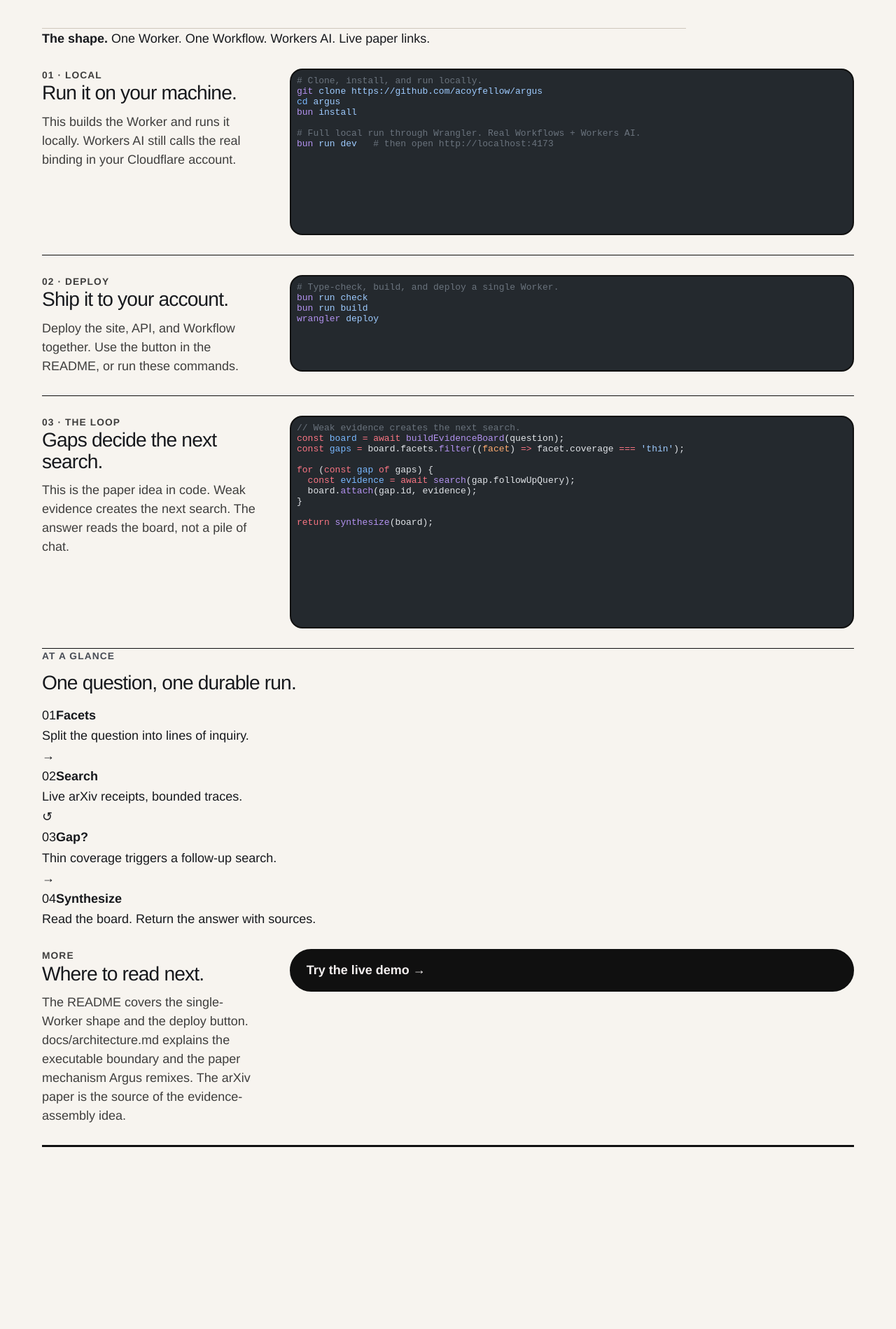
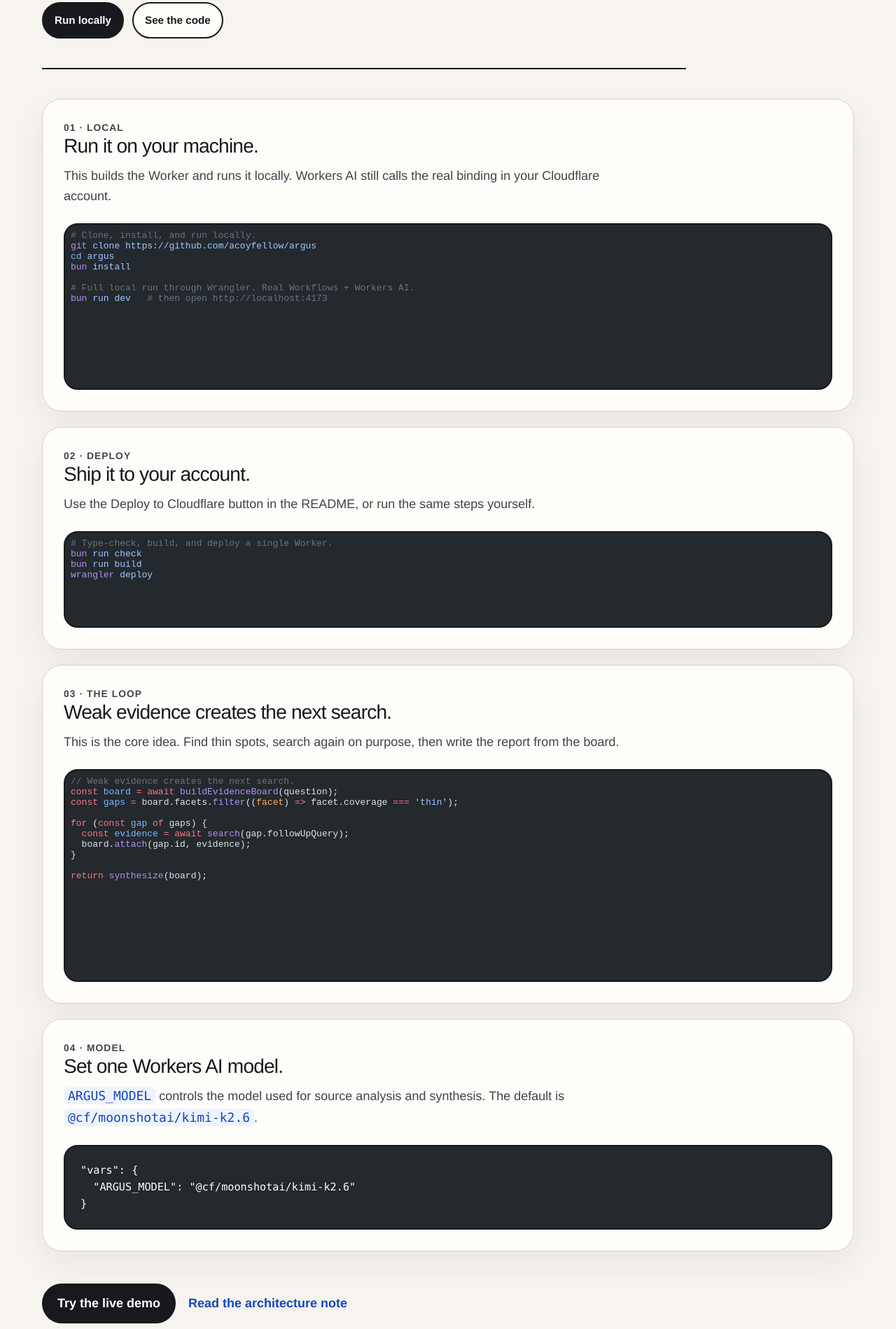
Before and after one commit to acoyfellow/argus, a SvelteKit app: page /docs in a window 1280 px wide. Shown: the part 401-2300 px from the top of the page at 70% size. Before the commit the page ends 2128 px from the top, so only its background shows below. Built offline with nearby package versions, Linux system fonts and the light colour scheme.

Commit message:
Tighten docs and public positioning

```diff
--- a/src/lib/SEO.svelte
+++ b/src/lib/SEO.svelte
@@ -1,6 +1,6 @@
 <script lang="ts">
 	const title = 'Argus — research with receipts';
-	const description = 'Argus researches a question, follows the gaps, and shows its sources.';
+	const description = 'A sourced web research agent that gathers evidence, follows weak spots, and returns a clear report with links.';
 	const canonical = 'https://argus.coey.dev/';
 	const image = 'https://argus.coey.dev/og/argus.png';
 </script>
@@ -8,7 +8,7 @@
 <svelte:head>
 	<title>{title}</title>
 	<meta name="description" content={description} />
-	<meta name="keywords" content="research agent, evidence agent, Cloudflare Workflows, Workers AI, arXiv" />
+	<meta name="keywords" content="web research agent, sourced research, evidence agent, Cloudflare Workflows, Workers AI" />
 	<meta name="author" content="argus.coey.dev" />
 	<link rel="canonical" href={canonical} />
 
--- a/src/routes/docs/+page.svelte
+++ b/src/routes/docs/+page.svelte
@@ -1,20 +1,14 @@
 <script lang="ts">
 	import SEO from '$lib/SEO.svelte';
-
-	const title = 'Argus — docs';
-	const description = 'How Argus runs: deploy it, run it locally, and read the gap-triggered follow-up loop.';
-	const canonical = 'https://argus.coey.dev/docs';
 </script>
 
 <svelte:head>
-	<title>{title}</title>
-	<meta name="description" content={description} />
-	<link rel="canonical" href={canonical} />
-	<meta property="og:title" content={title} />
-	<meta property="og:description" content={description} />
-	<meta property="og:type" content="article" />
-	<meta property="og:url" content={canonical} />
+	<title>Argus — docs</title>
+	<meta name="description" content="Run Argus locally, deploy it to Cloudflare, and see the evidence-gap loop in code." />
+	<link rel="canonical" href="https://argus.coey.dev/docs" />
 </svelte:head>
+
+<SEO />
 
 <main>
 	<nav class="nav" aria-label="Primary">
@@ -27,110 +21,77 @@
 		</div>
 	</nav>
 
-	<section class="hero">
-		<p class="eyebrow">Docs · run Argus on your account</p>
-		<h1>What Argus does. How to run it.</h1>
-		<p class="lede">Argus researches one question. It searches live papers, follows weak spots, and returns an answer with sources. It runs as one Cloudflare Worker with one durable Workflow.</p>
+	<section class="hero docs-hero">
+		<p class="eyebrow">Docs</p>
+		<h1>Run Argus. Read the loop. Change the model.</h1>
+		<p class="lede">Argus is one Worker with one durable Workflow. It gathers sources, follows weak spots, and returns a report with links.</p>
 		<div class="actions">
-			<a class="primary" href="#run">Run it</a>
-			<a class="secondary" href="#loop">Read the loop</a>
+			<a class="primary" href="#run">Run locally</a>
+			<a class="secondary" href="#loop">See the code</a>
 		</div>
 	</section>
 
-	<section class="thesis"><p><strong>The shape.</strong> One Worker. One Workflow. Workers AI. Live paper links.</p></section>
+	<section class="docs-stack">
+		<article id="run" class="docs-card">
+			<div>
+				<p class="eyebrow">01 · Local</p>
+				<h2>Run it on your machine.</h2>
+				<p>This builds the Worker and runs it locally. Workers AI still calls the real binding in your Cloudflare account.</p>
+			</div>
+			<iframe class="code-frame" title="Local commands" src="/docs/local.html"></iframe>
+		</article>
 
-	<section id="run" class="docs-section">
-		<div class="docs-copy">
-			<p class="eyebrow">01 · Local</p>
-			<h2>Run it on your machine.</h2>
-			<p>This builds the Worker and runs it locally. Workers AI still calls the real binding in your Cloudflare account.</p>
-		</div>
-		<iframe class="code-frame" title="Local commands" src="/docs/local.html"></iframe>
+		<article class="docs-card">
+			<div>
+				<p class="eyebrow">02 · Deploy</p>
+				<h2>Ship it to your account.</h2>
+				<p>Use the Deploy to Cloudflare button in the README, or run the same steps yourself.</p>
+			</div>
+			<iframe class="code-frame small" title="Deploy commands" src="/docs/deploy.html"></iframe>
+		</article>
+
+		<article id="loop" class="docs-card">
+			<div>
+				<p class="eyebrow">03 · The loop</p>
+				<h2>Weak evidence creates the next search.</h2>
+				<p>This is the core idea. Find thin spots, search again on purpose, then write the report from the board.</p>
+			</div>
+			<iframe class="code-frame tall" title="Gap-triggered workflow snippet" src="/docs/loop.html"></iframe>
+		</article>
+
+		<article class="docs-card model-card">
+			<div>
+				<p class="eyebrow">04 · Model</p>
+				<h2>Set one Workers AI model.</h2>
+				<p><code>ARGUS_MODEL</code> controls the model used for source analysis and synthesis. The default is <code>@cf/moonshotai/kimi-k2.6</code>.</p>
+			</div>
+			<pre class="plain-code"><code>{`"vars": {
+  "ARGUS_MODEL": "@cf/moonshotai/kimi-k2.6"
+}`}</code></pre>
+		</article>
 	</section>
 
-	<section class="docs-section">
-		<div class="docs-copy">
-			<p class="eyebrow">02 · Deploy</p>
-			<h2>Ship it to your account.</h2>
-			<p>Deploy the site, API, and Workflow together. Use the button in the README, or run these commands.</p>
-		</div>
-		<iframe class="code-frame small" title="Deploy commands" src="/docs/deploy.html"></iframe>
-	</section>
-
-	<section id="loop" class="docs-section">
-		<div class="docs-copy">
-			<p class="eyebrow">03 · The loop</p>
-			<h2>Gaps decide the next search.</h2>
-			<p>This is the paper idea in code. Weak evidence creates the next search. The answer reads the board, not a pile of chat.</p>
-		</div>
-		<iframe class="code-frame tall" title="Gap-triggered workflow snippet" src="/docs/loop.html"></iframe>
-	</section>
-
-	<section class="diagram" aria-label="The Argus loop">
-		<div class="diagram-copy">
-			<p class="eyebrow">At a glance</p>
-			<h2>One question, one durable run.</h2>
-		</div>
-		<div class="loop">
-			<div class="loop-node"><span>01</span><strong>Facets</strong><p>Split the question into lines of inquiry.</p></div>
-			<div class="loop-arrow">→</div>
-			<div class="loop-node"><span>02</span><strong>Search</strong><p>Live arXiv receipts, bounded traces.</p></div>
-			<div class="loop-arrow loop-turn">↺</div>
-			<div class="loop-node loop-gap"><span>03</span><strong>Gap?</strong><p>Thin coverage triggers a follow-up search.</p></div>
-			<div class="loop-arrow">→</div>
-			<div class="loop-node"><span>04</span><strong>Synthesize</strong><p>Read the board. Return the answer with sources.</p></div>
-		</div>
-	</section>
-
-	<section class="docs-section last">
-		<div class="docs-copy">
-			<p class="eyebrow">More</p>
-			<h2>Where to read next.</h2>
-			<p>The <a href="https://github.com/acoyfellow/argus">README</a> covers the single-Worker shape and the deploy button. <a href="https://github.com/acoyfellow/argus/blob/main/docs/architecture.md">docs/architecture.md</a> explains the executable boundary and the paper mechanism Argus remixes. The <a href="https://arxiv.org/abs/2605.16217">arXiv paper</a> is the source of the evidence-assembly idea.</p>
-		</div>
-		<div class="docs-aside">
-			<a class="primary big" href="/">Try the live demo →</a>
-		</div>
+	<section class="docs-footer">
+		<a class="primary docs-cta" href="/">Try the live demo</a>
+		<a href="https://github.com/acoyfellow/argus/blob/main/docs/architecture.md">Read the architecture note</a>
 	</section>
 </main>
 
-<SEO />
-
 <style>
-	.docs-section {
-		display: grid;
-		grid-template-columns: minmax(220px, .55fr) minmax(0, 1.45fr);
-		gap: clamp(18px, 4vw, 48px);
-		padding: 28px 0;
-		border-bottom: 1.5px solid #101010;
-	}
-	.docs-section.last { border-bottom: 3px solid #101010; }
-	.docs-copy h2 { max-width: 360px; margin: 0 0 12px; }
-	.docs-copy p { margin: 0; color: rgba(16,16,16,.8); line-height: 1.5; }
-	.code-frame {
-		width: 100%;
-		height: 238px;
-		margin: 0;
-		border: 2px solid #101010;
-		border-radius: 18px;
-		background: #24292e;
-	}
-	.code-frame.small { height: 138px; }
-	.code-frame.tall { height: 304px; }
-	.docs-aside { display: grid; align-content: start; }
-	.docs-aside .primary.big {
-		display: inline-block;
-		padding: 14px 22px;
-		border: 2px solid #101010;
-		border-radius: 999px;
-		background: #101010;
-		color: #f3efef;
-		text-decoration: none;
-		font-weight: 600;
-	}
-	.nav-links a[aria-current='page'] { background: #101010; color: #f3efef; }
-
-	@media (max-width: 920px) {
-		.docs-section { grid-template-columns: 1fr; }
-	}
+	.nav-links a[aria-current='page'] { background:#17191d; color:#fffdf9; }
+	.docs-hero { border-bottom:2px solid #17191d; }
+	.docs-stack { display:grid; gap:22px; padding:42px 0; }
+	.docs-card { display:grid; gap:24px; padding:30px; border:1px solid #d8d1c6; border-radius:28px; background:#fffdf9; box-shadow:0 18px 48px rgba(23,25,29,.06); }
+	.docs-card h2 { margin-bottom:12px; }
+	.docs-card p { max-width:820px; margin-bottom:0; color:#3f434b; }
+	.code-frame { width:100%; height:238px; margin:0; border:2px solid #17191d; border-radius:20px; background:#24292e; }
+	.code-frame.small { height:138px; }
+	.code-frame.tall { height:304px; }
+	.plain-code { margin:0; padding:22px; overflow-x:auto; border:2px solid #17191d; border-radius:20px; background:#24292e; color:#fffdf9; font-size:.95rem; line-height:1.6; }
+	.plain-code code, .model-card code { font-family:ui-monospace, SFMono-Regular, Menlo, Consolas, monospace; }
+	.model-card p code { padding:2px 6px; border-radius:8px; background:#eef3ff; color:#1746b8; }
+	.docs-footer { display:flex; flex-wrap:wrap; align-items:center; gap:18px; padding:4px 0 24px; }
+	.docs-footer a { color:#1746b8; font-weight:700; text-underline-offset:4px; }
+	.docs-footer .docs-cta { display:inline-flex; min-height:52px; align-items:center; padding:12px 20px; border:2px solid #17191d; border-radius:999px; background:#17191d; color:#fffdf9; text-decoration:none; }
+	@media (max-width:680px) { .docs-card { padding:22px; border-radius:22px; } }
 </style>
```
Also changed, not shown: 1 other file (tests, documents, lock files or other folders).
